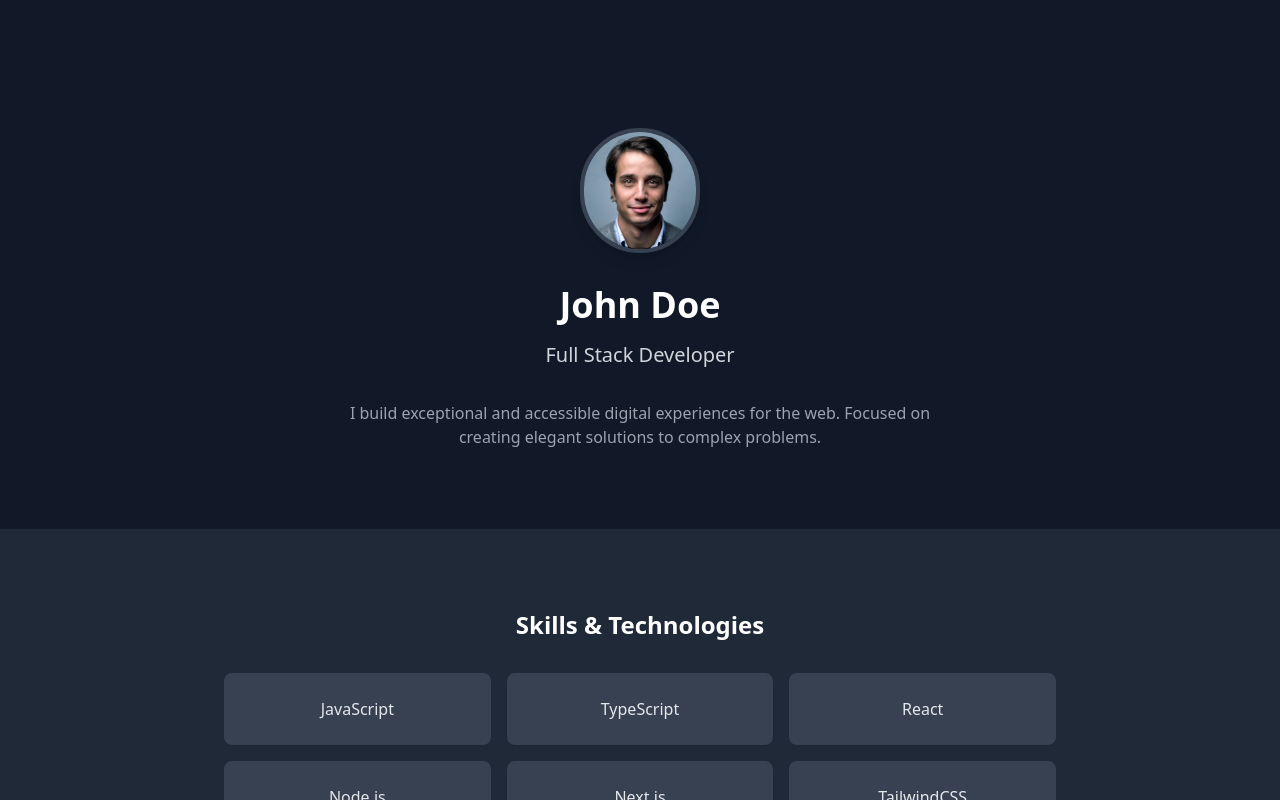
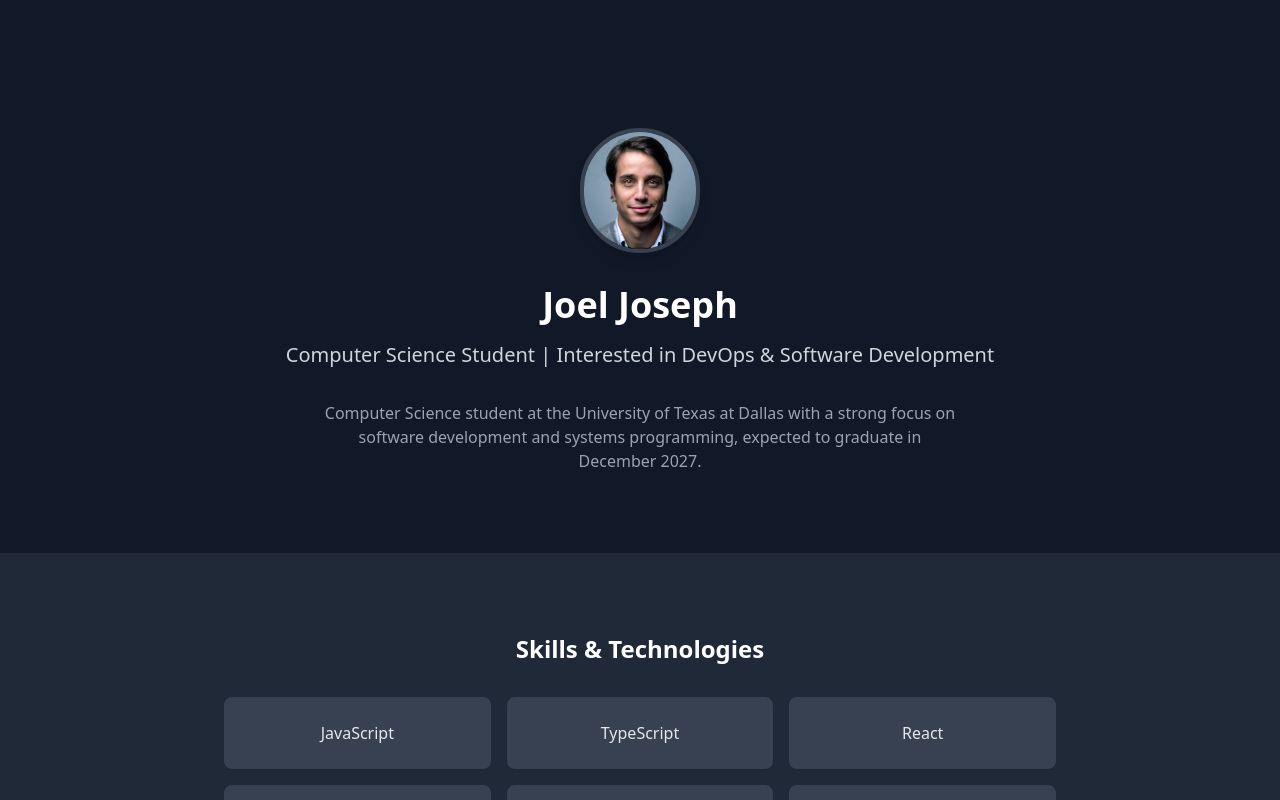
Before and after one commit to joelmanjet/AboutJoelJoseph, a Next.js app: page / in a window 1280 px wide. Shown: the top 800 px of the page. Built offline with nearby package versions, Linux system fonts and the light colour scheme.

Commit message:
Update HeroSection.tsx

```diff
--- a/app/components/HeroSection.tsx
+++ b/app/components/HeroSection.tsx
@@ -9,10 +9,10 @@ export default function HeroSection() {
 				<div className="mb-6 sm:mb-8">
 					<Image src="/portrait.jpg" alt="Profile Picture" width={120} height={120} className="rounded-full mx-auto border-4 border-gray-700 shadow-lg" />
 				</div>
-				<h1 className="text-3xl sm:text-4xl font-bold text-white mb-3 sm:mb-4">John Doe</h1>
-				<p className="text-lg sm:text-xl text-gray-300 mb-6 sm:mb-8">Full Stack Developer</p>
+				<h1 className="text-3xl sm:text-4xl font-bold text-white mb-3 sm:mb-4">Joel Joseph</h1>
+				<p className="text-lg sm:text-xl text-gray-300 mb-6 sm:mb-8">Computer Science Student | Interested in DevOps & Software Development</p>
 				<p className="text-gray-400 max-w-2xl mx-auto text-sm sm:text-base px-4">
-					I build exceptional and accessible digital experiences for the web. Focused on creating elegant solutions to complex problems.
+					Computer Science student at the University of Texas at Dallas with a strong focus on software development and systems programming, expected to graduate in December 2027.
 				</p>
 			</div>
 		</section>
```
